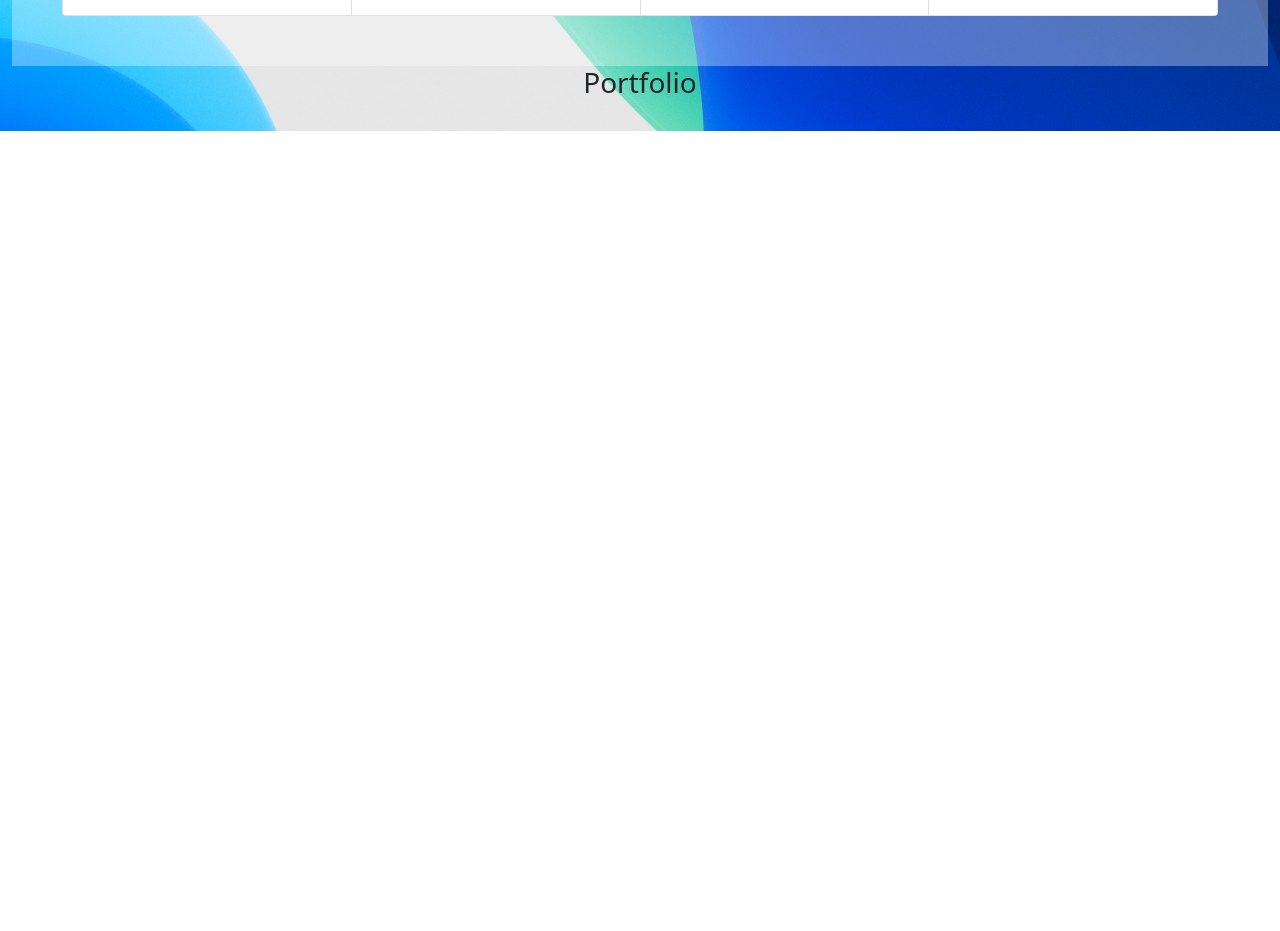
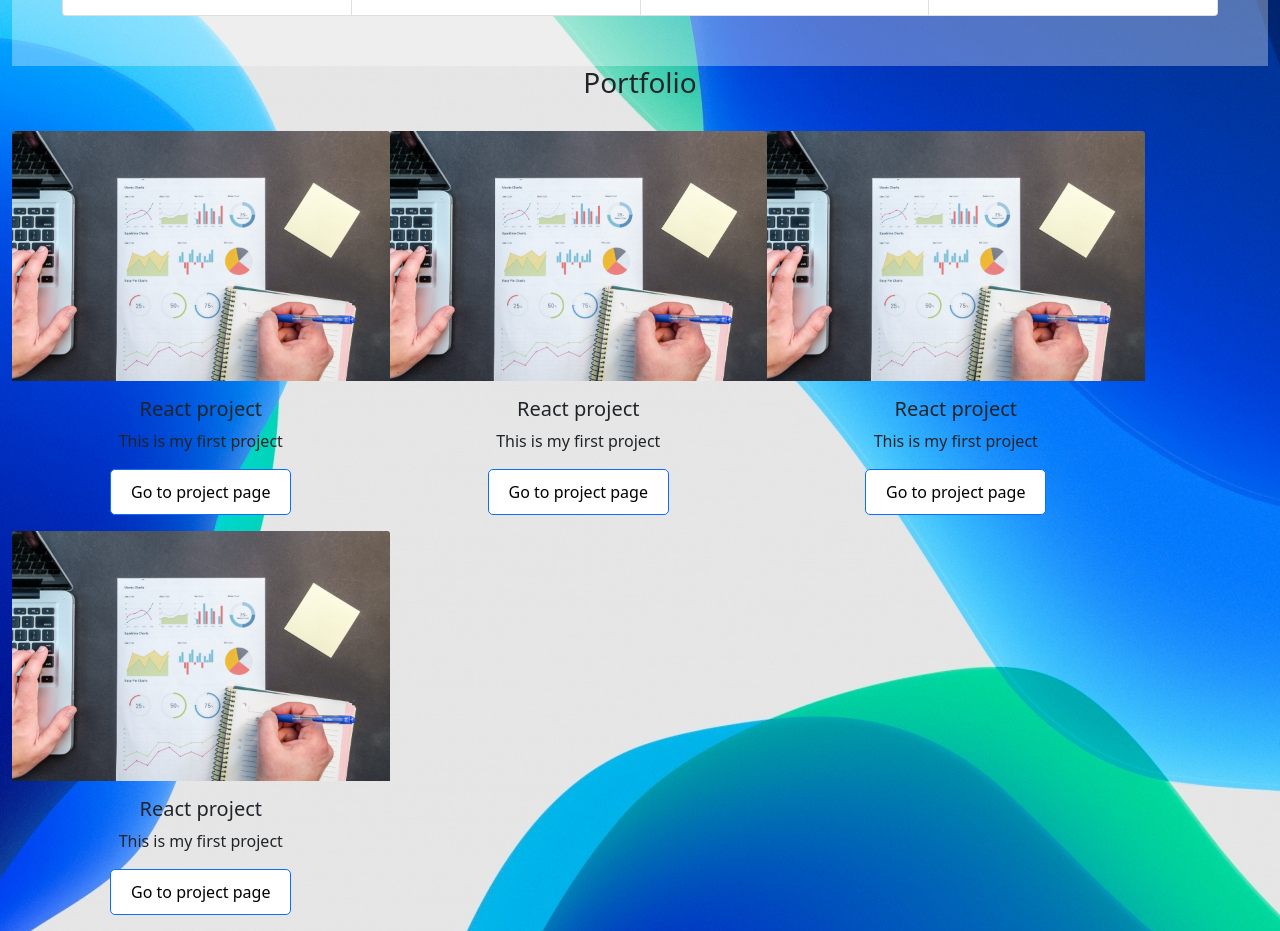
Before and after one commit to kdrbek06/portfolio, a React (Create React App) app: page / in a window 1280 px wide. Shown: the part 1100-2031 px from the top of the page. Before the commit the page ends 1231 px from the top, so only its background shows below. Built offline with nearby package versions, Linux system fonts and the light colour scheme.

Commit message:
Add image to portfolio.tsx

```diff
--- a/src/components/Portfolio.tsx
+++ b/src/components/Portfolio.tsx
@@ -1,11 +1,40 @@
+import Project from "./Project";
+import project1 from "../img/project1.jpeg";
+
+const PROJECTS = [
+  {
+    image: project1,
+    title: "React project",
+    text: "This is my first project"
+  },
+  {
+    image: project1,
+    title: "React project",
+    text: "This is my first project"
+  },
+  {
+    image: project1,
+    title: "React project",
+    text: "This is my first project"
+  },
+  {
+    image: project1,
+    title: "React project",
+    text: "This is my first project"
+  },
+]
+
+
 export default function Portfolio () {
   return (
     <div>
+
       <div>
         <h3>Portfolio</h3><br />
       </div>
+
       <div className="card-group">
-
+        {PROJECTS.map((project) => <Project {...project}/>)}
       </div>
 
     </div>
--- a/src/components/Project.tsx
+++ b/src/components/Project.tsx
@@ -7,11 +7,11 @@ export interface IAppProps {
 
 export default function Project({ image, title, text }: IAppProps) {
     return (
-        <div className="card">
-            <img src="..." className="card-img-top" alt="..."/>
+        <div className="">
+            <img src={image} width="250" height="250" className="card-img-top" alt="..."/>
             <div className ="card-body">
             <h5 className ="card-title">{title}</h5>
-            <p className ="card-text">{text}}</p>
+            <p className ="card-text">{text}</p>
             <a href="#" className ="btn btn-primary">Go to project page</a>
             </div>
         </div>
```
Also changed, not shown: src/index.css (line endings or trailing spaces).
